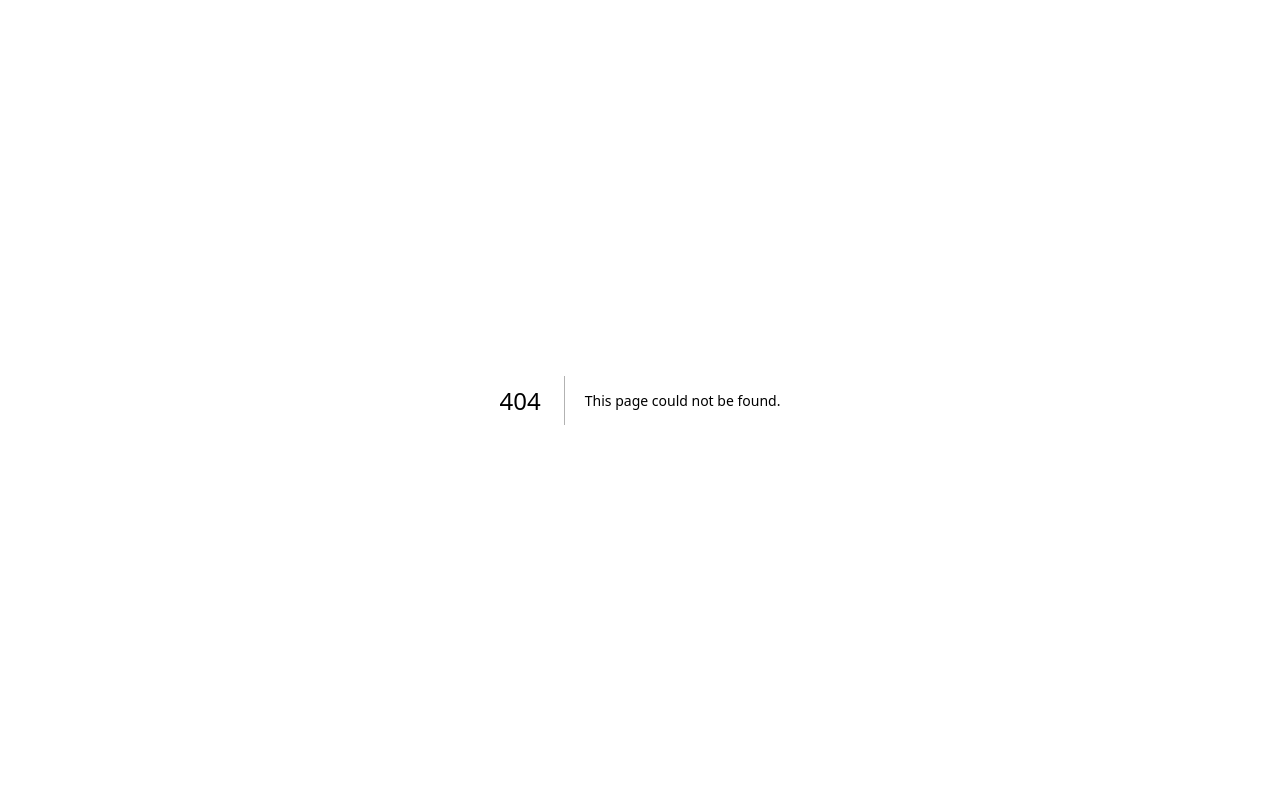
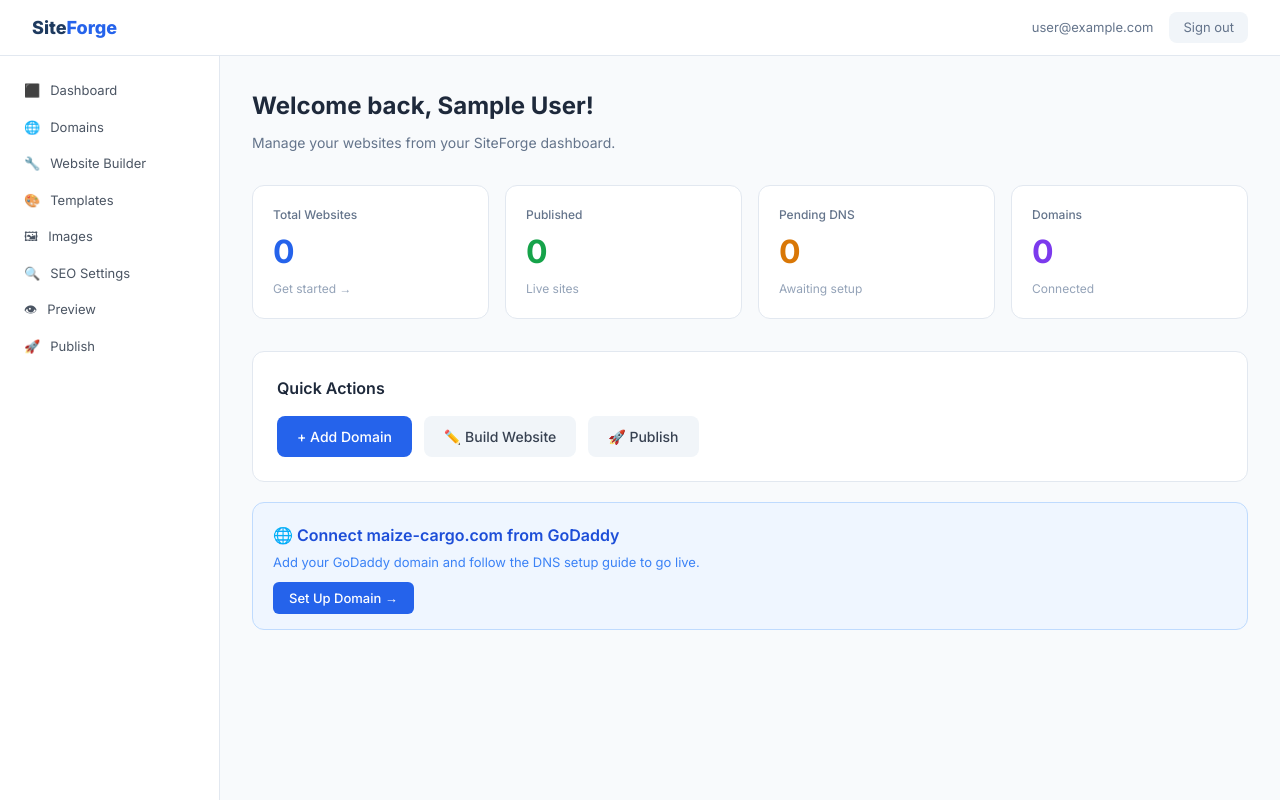
Before and after one commit to gladwinit-coder/siteforge-website-builder, a Next.js app: page /dashboard in a window 1280 px wide. Before the commit this address had no page. Built offline with nearby package versions, Linux system fonts and the light colour scheme; no server answers; sample sign-in values are in the browser's storage.

Commit message:
Create page.tsx

```diff
--- /dev/null
+++ b/app/dashboard/page.tsx
@@ -0,0 +1,88 @@
+import { auth } from "@/lib/auth";
+import { redirect } from "next/navigation";
+import Link from "next/link";
+
+export default async function DashboardPage() {
+  const session = await auth();
+  if (!session) redirect("/login");
+
+  const user = session.user as any;
+
+  return (
+    <div style={{ minHeight: "100vh", background: "#f8fafc", fontFamily: "Inter, system-ui, sans-serif" }}>
+      {/* Header */}
+      <nav style={{ background: "#fff", borderBottom: "1px solid #e2e8f0", padding: "0 32px", display: "flex", alignItems: "center", height: "56px" }}>
+        <div style={{ fontWeight: 800, fontSize: "18px", color: "#1e3a5f" }}>Site<span style={{ color: "#2563eb" }}>Forge</span></div>
+        <div style={{ marginLeft: "auto", display: "flex", alignItems: "center", gap: "16px" }}>
+          <span style={{ fontSize: "13px", color: "#64748b" }}>{user.email}</span>
+          {user.role === "admin" && <span style={{ background: "#eff6ff", color: "#2563eb", padding: "2px 10px", borderRadius: "20px", fontSize: "11px", fontWeight: 600 }}>Admin</span>}
+          <Link href="/api/auth/signout" style={{ background: "#f1f5f9", color: "#64748b", padding: "6px 14px", borderRadius: "8px", fontSize: "13px", textDecoration: "none" }}>Sign out</Link>
+        </div>
+      </nav>
+
+      <div style={{ display: "flex", minHeight: "calc(100vh - 56px)" }}>
+        {/* Sidebar */}
+        <aside style={{ width: "220px", background: "#fff", borderRight: "1px solid #e2e8f0", padding: "16px 0", flexShrink: 0 }}>
+          {[
+            { href: "/dashboard", icon: "⬛", label: "Dashboard" },
+            { href: "/domains", icon: "🌐", label: "Domains" },
+            { href: "/builder", icon: "🔧", label: "Website Builder" },
+            { href: "/templates", icon: "🎨", label: "Templates" },
+            { href: "/images", icon: "🖼", label: "Images" },
+            { href: "/seo", icon: "🔍", label: "SEO Settings" },
+            { href: "/preview", icon: "👁", label: "Preview" },
+            { href: "/publish", icon: "🚀", label: "Publish" },
+          ].map(item => (
+            <Link key={item.href} href={item.href} style={{ display: "flex", alignItems: "center", gap: "10px", padding: "8px 16px", color: "#4b5563", textDecoration: "none", fontSize: "13px", borderRadius: "6px", margin: "1px 8px" }}>
+              <span>{item.icon}</span> {item.label}
+            </Link>
+          ))}
+          {user.role === "admin" && (
+            <Link href="/admin" style={{ display: "flex", alignItems: "center", gap: "10px", padding: "8px 16px", color: "#4b5563", textDecoration: "none", fontSize: "13px", borderRadius: "6px", margin: "1px 8px", borderTop: "1px solid #e2e8f0", marginTop: "8px", paddingTop: "16px" }}>
+              <span>👮</span> Admin Panel
+            </Link>
+          )}
+        </aside>
+
+        {/* Main */}
+        <main style={{ flex: 1, padding: "32px" }}>
+          <h1 style={{ fontSize: "24px", fontWeight: 700, color: "#1e293b", marginBottom: "8px" }}>Welcome back, {user.name || user.email?.split("@")[0]}!</h1>
+          <p style={{ color: "#64748b", fontSize: "14px", marginBottom: "32px" }}>Manage your websites from your SiteForge dashboard.</p>
+
+          {/* Stats */}
+          <div style={{ display: "grid", gridTemplateColumns: "repeat(auto-fit, minmax(200px, 1fr))", gap: "16px", marginBottom: "32px" }}>
+            {[
+              { label: "Total Websites", value: "0", sub: "Get started →", color: "#2563eb" },
+              { label: "Published", value: "0", sub: "Live sites", color: "#16a34a" },
+              { label: "Pending DNS", value: "0", sub: "Awaiting setup", color: "#d97706" },
+              { label: "Domains", value: "0", sub: "Connected", color: "#7c3aed" },
+            ].map(stat => (
+              <div key={stat.label} style={{ background: "#fff", borderRadius: "12px", padding: "20px", border: "1px solid #e2e8f0" }}>
+                <div style={{ fontSize: "12px", fontWeight: 500, color: "#64748b" }}>{stat.label}</div>
+                <div style={{ fontSize: "32px", fontWeight: 700, color: stat.color, margin: "4px 0" }}>{stat.value}</div>
+                <div style={{ fontSize: "12px", color: "#94a3b8" }}>{stat.sub}</div>
+              </div>
+            ))}
+          </div>
+
+          {/* Quick Actions */}
+          <div style={{ background: "#fff", borderRadius: "12px", padding: "24px", border: "1px solid #e2e8f0" }}>
+            <h2 style={{ fontSize: "16px", fontWeight: 600, color: "#1e293b", marginBottom: "16px" }}>Quick Actions</h2>
+            <div style={{ display: "flex", gap: "12px", flexWrap: "wrap" }}>
+              <Link href="/domains" style={{ background: "#2563eb", color: "#fff", padding: "10px 20px", borderRadius: "8px", textDecoration: "none", fontSize: "14px", fontWeight: 500 }}>+ Add Domain</Link>
+              <Link href="/builder" style={{ background: "#f1f5f9", color: "#374151", padding: "10px 20px", borderRadius: "8px", textDecoration: "none", fontSize: "14px", fontWeight: 500 }}>✏️ Build Website</Link>
+              <Link href="/publish" style={{ background: "#f1f5f9", color: "#374151", padding: "10px 20px", borderRadius: "8px", textDecoration: "none", fontSize: "14px", fontWeight: 500 }}>🚀 Publish</Link>
+            </div>
+          </div>
+
+          {/* GoDaddy Notice */}
+          <div style={{ background: "#eff6ff", border: "1px solid #bfdbfe", borderRadius: "12px", padding: "20px", marginTop: "20px" }}>
+            <div style={{ fontWeight: 600, color: "#1d4ed8", marginBottom: "6px" }}>🌐 Connect maize-cargo.com from GoDaddy</div>
+            <p style={{ fontSize: "13px", color: "#3b82f6", margin: "0 0 12px" }}>Add your GoDaddy domain and follow the DNS setup guide to go live.</p>
+            <Link href="/domains" style={{ background: "#2563eb", color: "#fff", padding: "8px 16px", borderRadius: "6px", textDecoration: "none", fontSize: "13px", fontWeight: 500 }}>Set Up Domain →</Link>
+          </div>
+        </main>
+      </div>
+    </div>
+  );
+                     }
```
